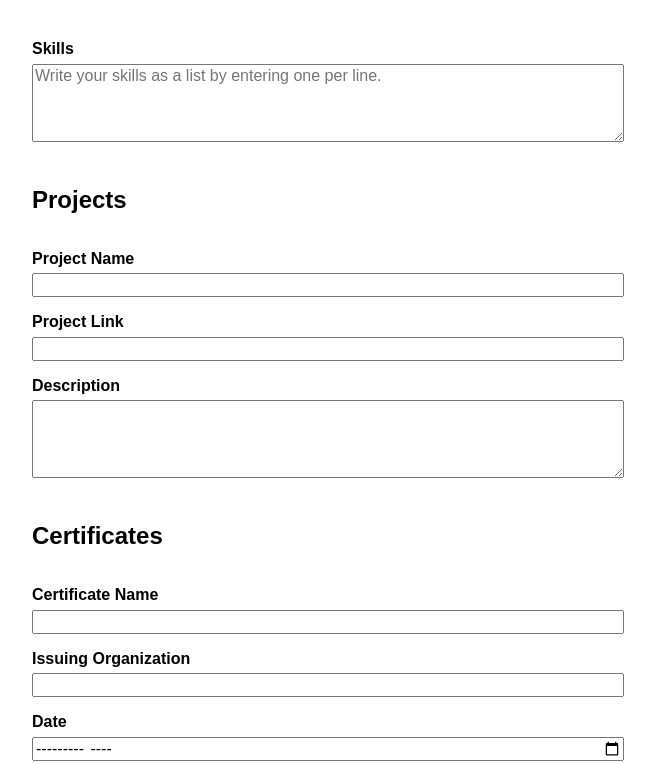
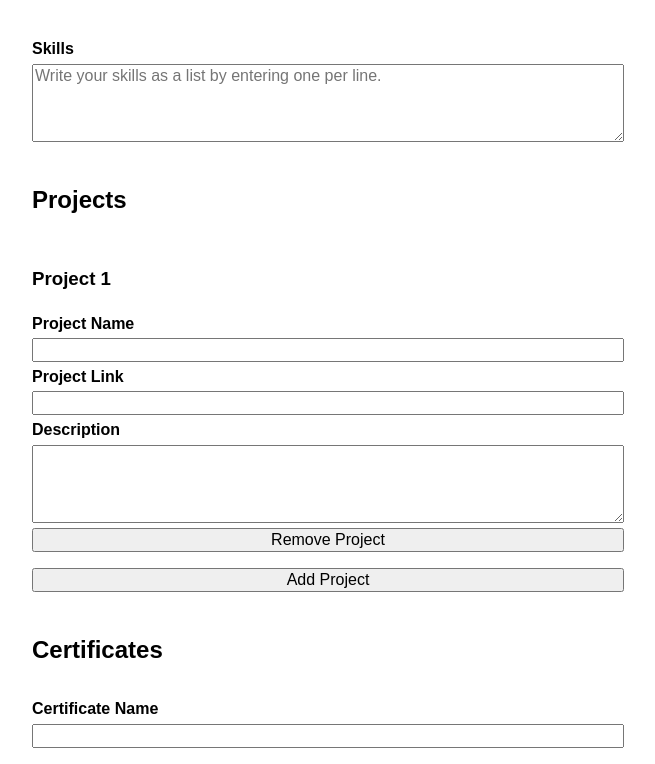
Before and after one commit to canberkg67/cv-app, a React (Vite) app: page / in a window 1280 px wide. Shown: the part 2178-2942 px from the top of the page, without its empty margins (0-655 px from the left). Built offline with nearby package versions, Linux system fonts and the light colour scheme.

Commit message:
feat: add buttons for Projects for multiple entries

```diff
--- a/src/App.jsx
+++ b/src/App.jsx
@@ -29,6 +29,15 @@ function createEmptyExperience(id) {
   }
 }
 
+function createEmptyProject(id) {
+  return {
+    id,
+    projectName: '',
+    projectLink: '',
+    projectDescription: ''
+  }
+}
+
 export default function App() {
   const [personalInfo, setPersonalInfo] = useState({
     fullName: '',
@@ -48,11 +57,7 @@ export default function App() {
 
   const [skills, setSkills] = useState('')
 
-  const [projects, setProjects] = useState({
-    projectName: '',
-    projectLink: '',
-    projectDescription: ''
-  })
+  const [projects, setProjects] = useState([createEmptyProject(1)])
 
   const [certificates, setCertificates] = useState({
     certificateName: '',
@@ -127,12 +132,24 @@ export default function App() {
     setSkills(event.target.value);
   }
 
-  function handleProjectsChange(event) {
+  function handleProjectsChange(id, event) {
     const { name, value } = event.target;
-    setProjects(prevProjects => ({
-      ...prevProjects,
-      [name]: value
-    }));
+    setProjects(prevProjects => prevProjects.map(entry =>
+      entry.id === id ? { ...entry, [name]: value } : entry
+    ));
+  }
+
+  function handleAddProject() {
+    setProjects(prevProjects => {
+      const nextId = Math.max(0, ...prevProjects.map(entry => entry.id)) + 1;
+      return [...prevProjects, createEmptyProject(nextId)];
+    });
+  }
+
+  function handleRemoveProject(id) {
+    setProjects(prevProjects =>
+      prevProjects.filter(entry => entry.id !== id)
+    );
   }
 
   function handleCertificatesChange(event) {
@@ -182,6 +199,8 @@ export default function App() {
           onSkillsChange={handleSkillsChange}
           projects={projects}
           onProjectsChange={handleProjectsChange}
+          onAddProject={handleAddProject}
+          onRemoveProject={handleRemoveProject}
           certificates={certificates}
           onCertificatesChange={handleCertificatesChange}
           exams={exams}
--- a/src/components/Form.jsx
+++ b/src/components/Form.jsx
@@ -23,6 +23,8 @@ export default function Form({
     onSkillsChange,
     projects,
     onProjectsChange,
+    onAddProject,
+    onRemoveProject,
     certificates,
     onCertificatesChange,
     exams,
@@ -57,6 +59,8 @@ export default function Form({
             <Projects
             projects={projects}
             onProjectsChange={onProjectsChange}
+            onAddProject={onAddProject}
+            onRemoveProject={onRemoveProject}
             />
             <Certificates
             certificates={certificates}
--- a/src/components/Preview.jsx
+++ b/src/components/Preview.jsx
@@ -40,6 +40,9 @@ export default function Preview({
             if (!second.jobEndDate) return 1;
             return second.jobEndDate.localeCompare(first.jobEndDate);
         });
+    const filledProjects = projects.filter(entry =>
+        entry.projectName || entry.projectLink || entry.projectDescription
+    );
 
     return (
         <section className="cv-preview">
@@ -147,14 +150,24 @@ export default function Preview({
 
                 <section className="cv-section">
                     <h3>Projects</h3>
-                    <div>
-                        <h4>{projects.projectName || "Sustainable Community Center"}</h4>
-                        {projects.projectLink && <p>{projects.projectLink}</p>}
-                        <p>
-                            {projects.projectDescription ||
-                                "Developed a conceptual design for a community center focused on natural lighting, energy efficiency, and public accessibility."}
-                        </p>
-                    </div>
+                    {filledProjects.length > 0 ? (
+                        filledProjects.map(entry => (
+                            <div key={entry.id}>
+                                {entry.projectName && <h4>{entry.projectName}</h4>}
+                                {entry.projectLink && <p>{entry.projectLink}</p>}
+                                {entry.projectDescription && (
+                                    <p>{entry.projectDescription}</p>
+                                )}
+                            </div>
+                        ))
+                    ) : (
+                        <div>
+                            <h4>Sustainable Community Center</h4>
+                            <p>
+                                Developed a conceptual design for a community center focused on natural lighting, energy efficiency, and public accessibility.
+                            </p>
+                        </div>
+                    )}
                 </section>
 
                 <section className="cv-section">
--- a/src/components/Projects.jsx
+++ b/src/components/Projects.jsx
@@ -1,41 +1,62 @@
-export default function Projects({ projects, onProjectsChange }) {
+export default function Projects({
+    projects,
+    onProjectsChange,
+    onAddProject,
+    onRemoveProject
+}) {
     return (
         <section className="form-projects">
             <h2>Projects</h2>
+            {projects.map((entry, index) => (
+                <div className="project-entry" key={entry.id}>
+                    <h3>Project {index + 1}</h3>
                     <div>
-                <label htmlFor="projectName">Project Name</label>
+                        <label htmlFor={`projectName-${entry.id}`}>Project Name</label>
                         <input
                             type="text"
-                    id="projectName"
+                            id={`projectName-${entry.id}`}
                             name="projectName"
-                    value={projects.projectName}
-                    onChange={onProjectsChange}
+                            value={entry.projectName}
+                            onChange={(event) => onProjectsChange(entry.id, event)}
                         />
                     </div>
 
                     <div>
-                <label htmlFor="projectLink">Project Link</label>
+                        <label htmlFor={`projectLink-${entry.id}`}>Project Link</label>
                         <input
                             type="url"
-                    id="projectLink"
+                            id={`projectLink-${entry.id}`}
                             name="projectLink"
-                    value={projects.projectLink}
-                    onChange={onProjectsChange}
+                            value={entry.projectLink}
+                            onChange={(event) => onProjectsChange(entry.id, event)}
                         />
                     </div>
 
                     <div>
-                <label htmlFor="projectDescription">
+                        <label htmlFor={`projectDescription-${entry.id}`}>
                             Description
                         </label>
                         <textarea
-                    id="projectDescription"
+                            id={`projectDescription-${entry.id}`}
                             name="projectDescription"
                             rows="4"
-                    value={projects.projectDescription}
-                    onChange={onProjectsChange}
+                            value={entry.projectDescription}
+                            onChange={(event) => onProjectsChange(entry.id, event)}
                         />
                     </div>
+
+                    <button
+                        type="button"
+                        onClick={() => onRemoveProject(entry.id)}
+                        aria-label={`Remove project ${index + 1}`}
+                    >
+                        Remove Project
+                    </button>
+                </div>
+            ))}
+            <button type="button" onClick={onAddProject}>
+                Add Project
+            </button>
         </section>
     );
 }
```
Lines whose indentation alone changed are shown as unchanged.
